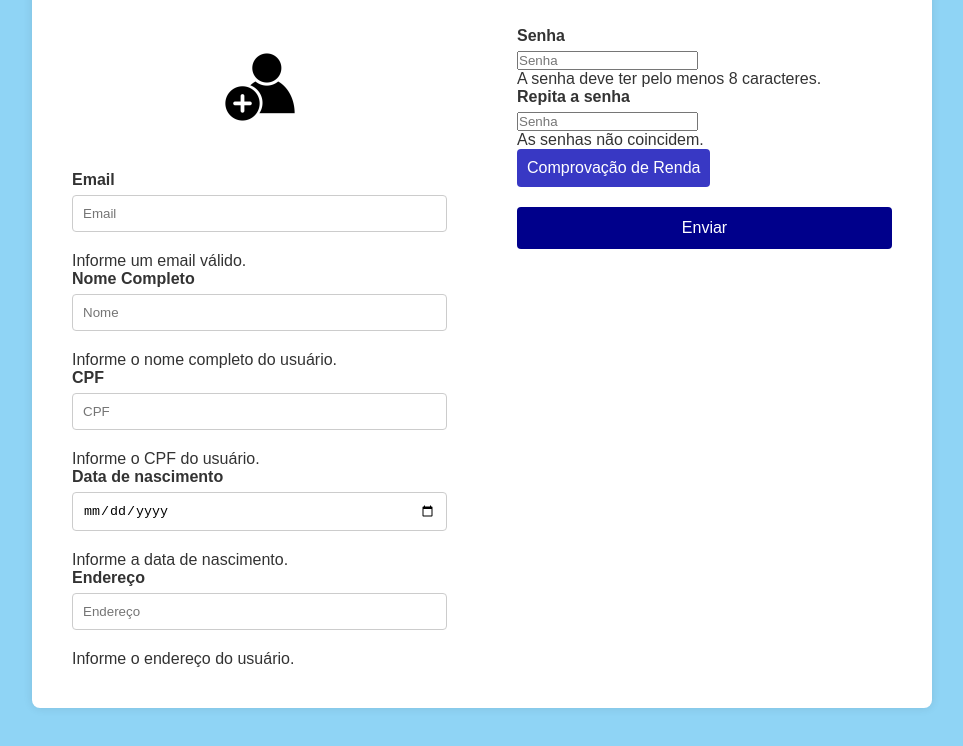
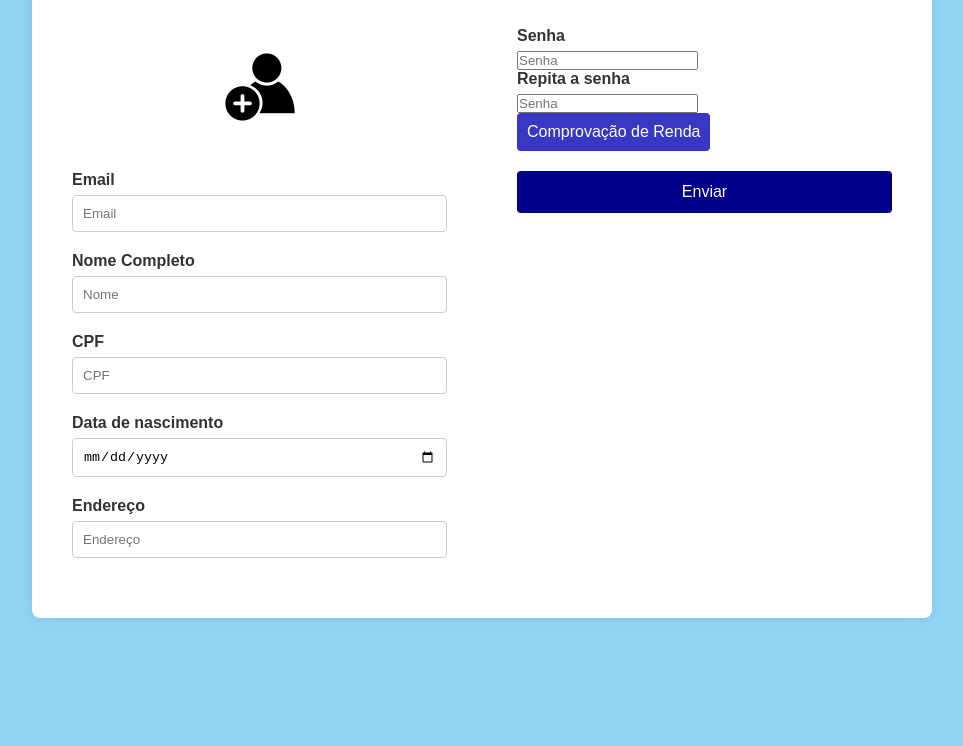
Before and after one commit to thaysluna/biblioteca-RWU, a website: page public/cadastro.html in a window 1280 px wide. Shown: the part 120-866 px from the top of the page, without its empty margins (158-1121 px from the left). After the commit the page ends 800 px from the top, so only its background shows below. Drawn offline with Linux system fonts and the light colour scheme.

Commit message:
fiz algumas alterações

```diff
--- a/public/cadastro.html
+++ b/public/cadastro.html
@@ -19,35 +19,35 @@
         <form id="userForm">
           <label for="email">Email</label>
           <input type="email" id="email" name="email" placeholder="Email" required />
-          <div class="invalid-feedback">Informe um email válido.</div>
+
 
           <label for="nome">Nome Completo</label>
           <input type="text" id="nome" name="nome" placeholder="Nome" required />
-          <div class="invalid-feedback">Informe o nome completo do usuário.</div>
+
 
           <label for="cpf">CPF</label>
           <input type="text" id="cpf" name="cpf" placeholder="CPF" required />
-          <div class="invalid-feedback">Informe o CPF do usuário.</div>
+
 
           <label for="data_nasc">Data de nascimento</label>
           <!-- Alterei o name para dataNascimento -->
           <input type="date" id="data_nasc" name="dataNascimento" required />
-          <div class="invalid-feedback">Informe a data de nascimento.</div>
+
 
           <label for="endereco">Endereço</label>
           <!-- Corrigi o name de "endereco" -->
           <input type="text" id="endereco" name="endereco" placeholder="Endereço" required />
-          <div class="invalid-feedback">Informe o endereço do usuário.</div>
+
       </div>
 
       <div class="right">
         <label for="senha1">Senha</label>
         <input type="password" id="senha1" name="password" placeholder="Senha" minlength="6"  required />
-        <div class="invalid-feedback">A senha deve ter pelo menos 8 caracteres.</div>
+
 
         <label for="senha2">Repita a senha</label>
         <input type="password" id="senha2" name="password2" placeholder="Senha" required />
-        <div class="invalid-feedback" id="match-feedback">As senhas não coincidem.</div>
+
 
         <a href="comp_renda.html" class="link-button">Comprovação de Renda</a>
 
```
Also changed, not shown: public/app.js (line endings or trailing spaces), public/style/cadastro.css (line endings or trailing spaces), 1 other file.
